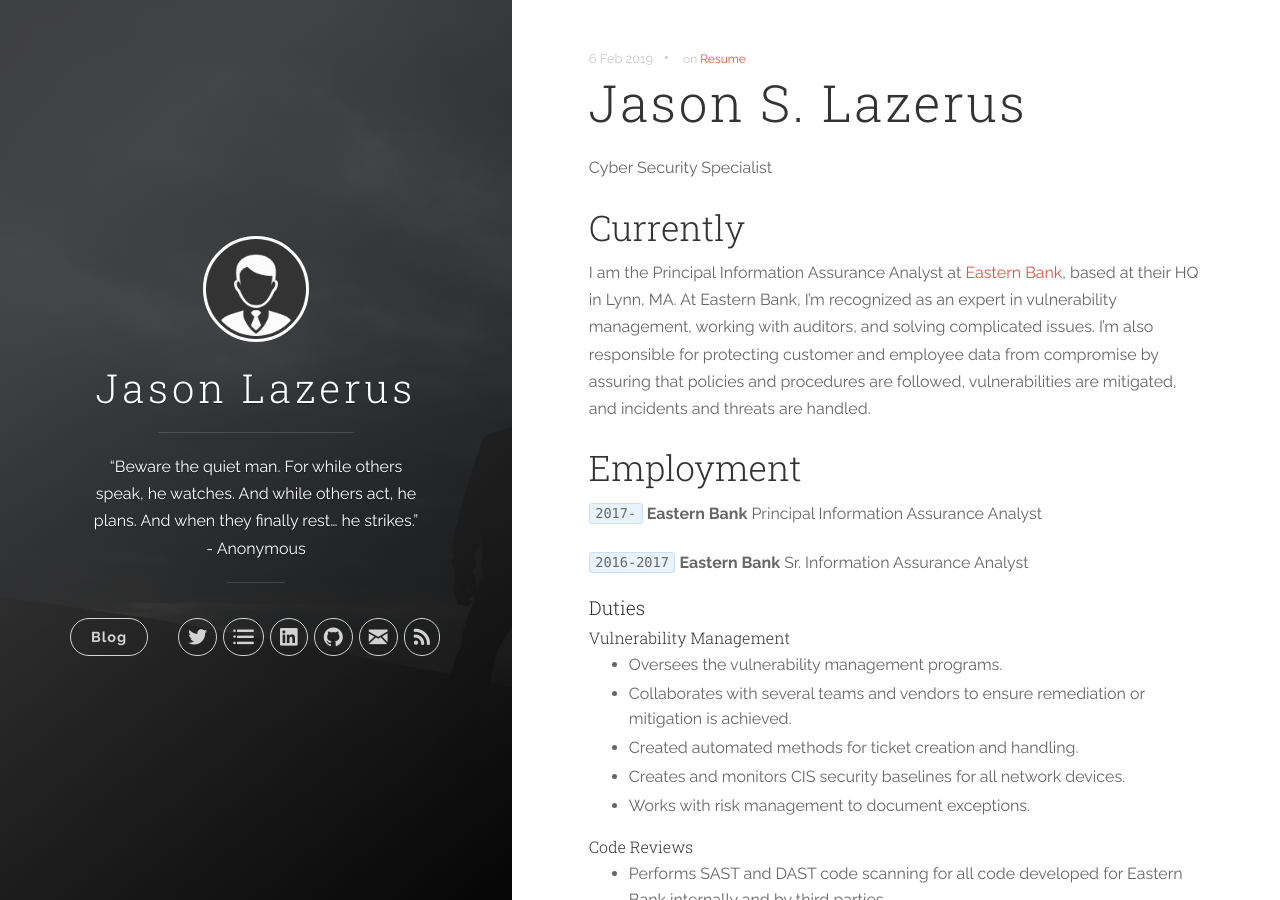
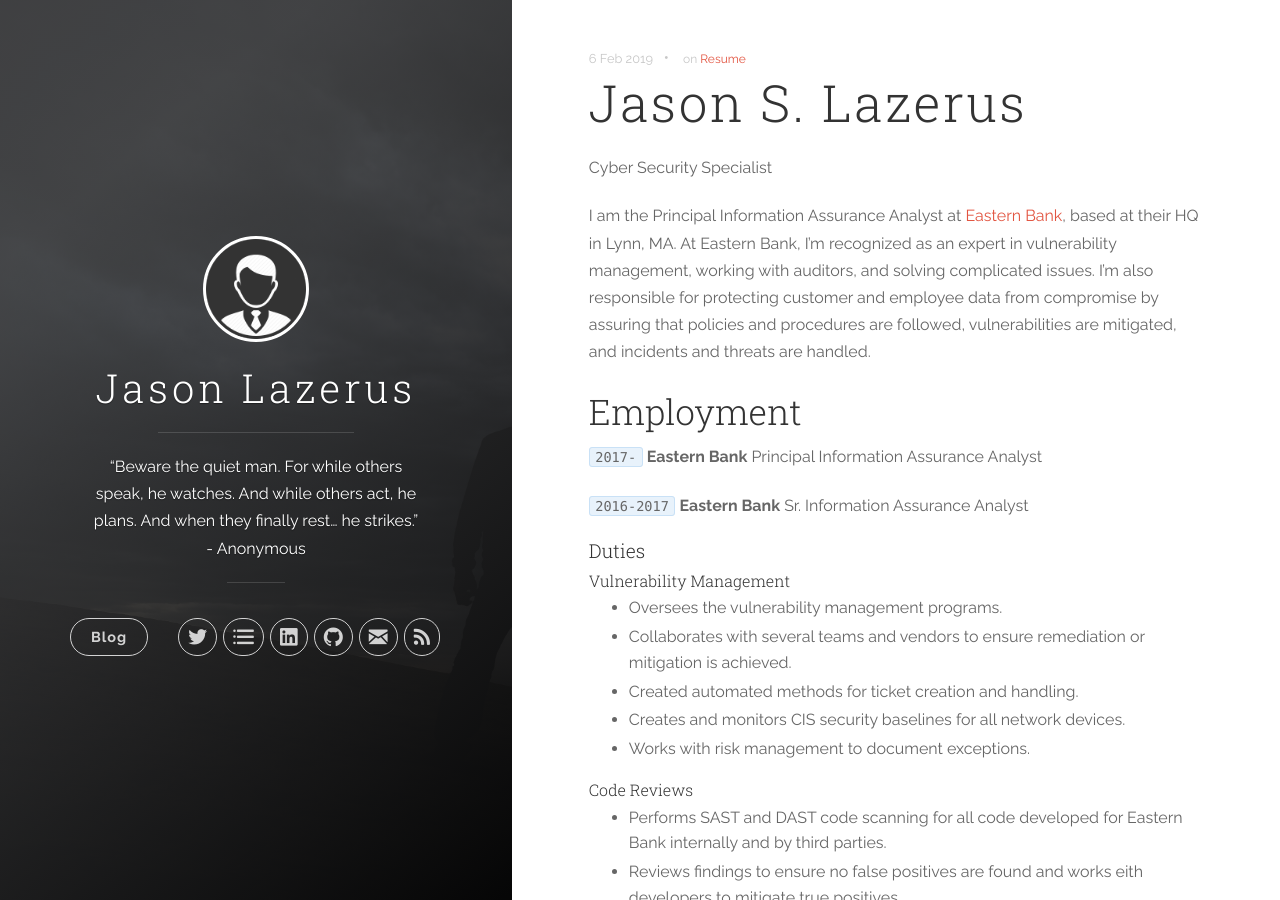
Before and after one commit to InfoSecured/infosecured.github.io, a Jekyll site: the page built from _posts/2019-02-06-resume.md, in a window 1280 px wide and 900 px high. Built offline with Jekyll 4.4.1, drawn with Linux system fonts in a browser that asks for light colours.

Commit message:
Update 2019-02-06-resume.md

```diff
--- a/_posts/2019-02-06-resume.md
+++ b/_posts/2019-02-06-resume.md
@@ -5,8 +5,6 @@ categories: [Resume]
 tags: [Resume]
 ---
 Cyber Security Specialist
-
-## Currently
 
 I am the Principal Information Assurance Analyst at [Eastern Bank](https://www.easternbank.com/), based at their HQ in Lynn, MA. At Eastern Bank, I'm recognized as an expert in vulnerability management, working with auditors, and solving complicated issues.  I'm also responsible for protecting customer and employee data from compromise by assuring that policies and procedures are followed, vulnerabilities are mitigated, and incidents and threats are handled.
 
```
